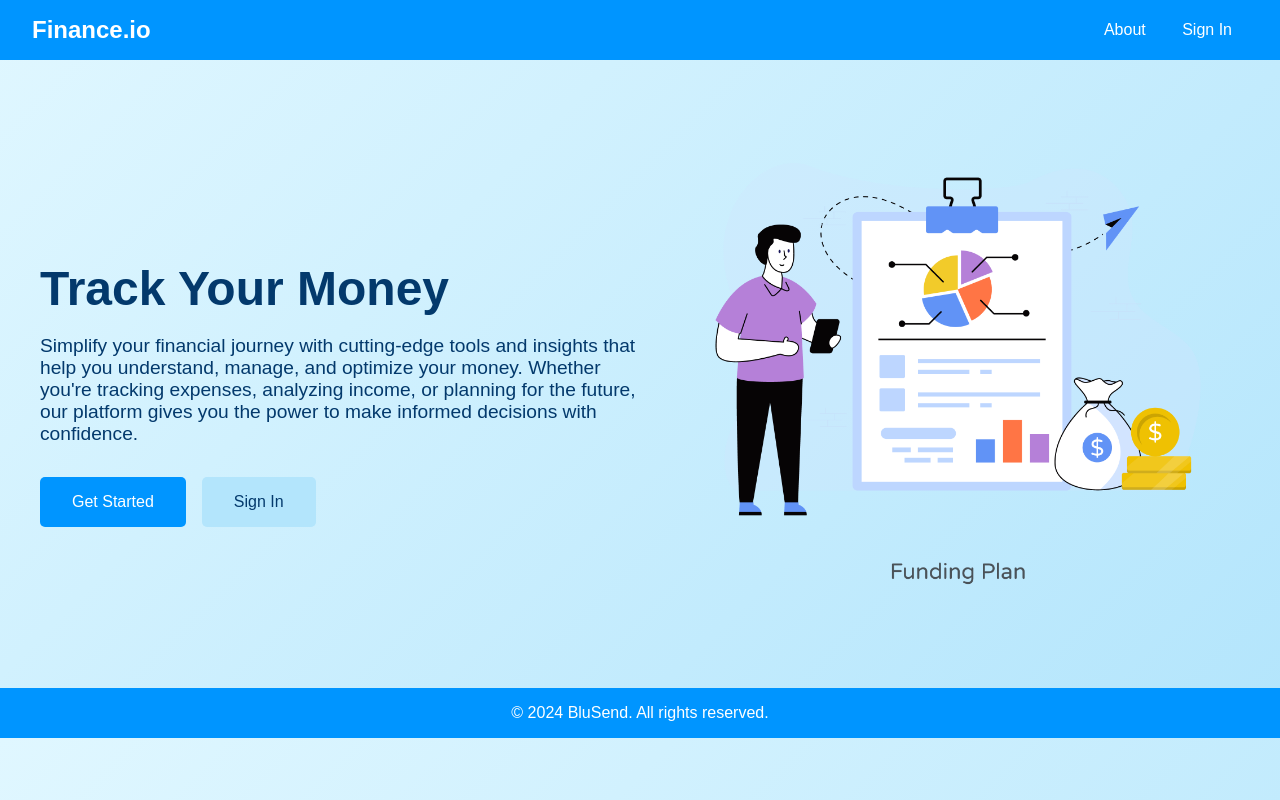
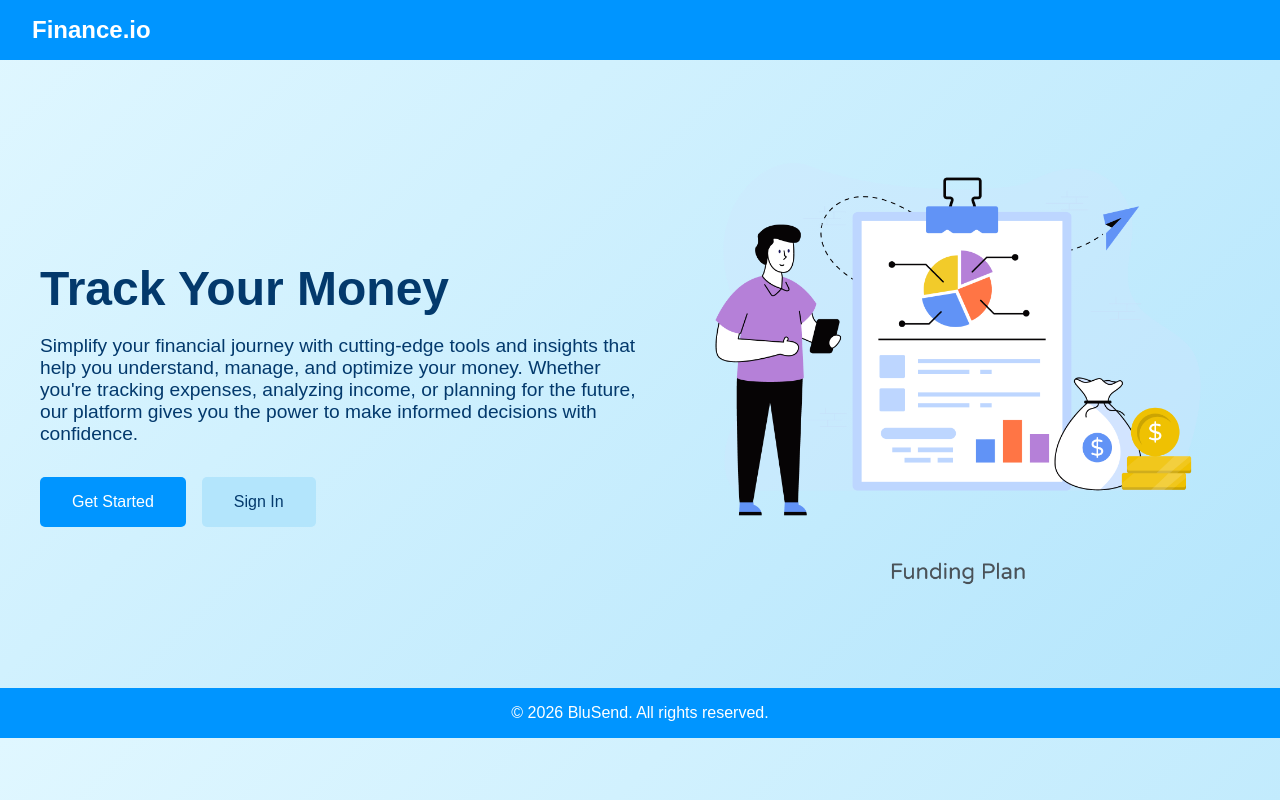
Before and after one commit to jaytech504/finance_tracker, a Django app: page / in a window 1280 px wide. Run offline with Django 5.2, Linux system fonts and the light colour scheme.

Commit message:
Remove navigation links and update footer year

```diff
--- a/fin_track/templates/fin_track/landing_page.html
+++ b/fin_track/templates/fin_track/landing_page.html
@@ -104,10 +104,7 @@
 <body>
     <header>
         <div class="logo">Finance.io</div>
-        <nav>
-            <a href="#">About</a>
-            <a href="#">Sign In</a>
-        </nav>
+
     </header>
 
     <section class="hero">
@@ -123,7 +120,7 @@
     </section>
 
     <footer>
-        &copy; 2024 BluSend. All rights reserved.
+        &copy; 2026 BluSend. All rights reserved.
     </footer>
 </body>
 </html>
```
